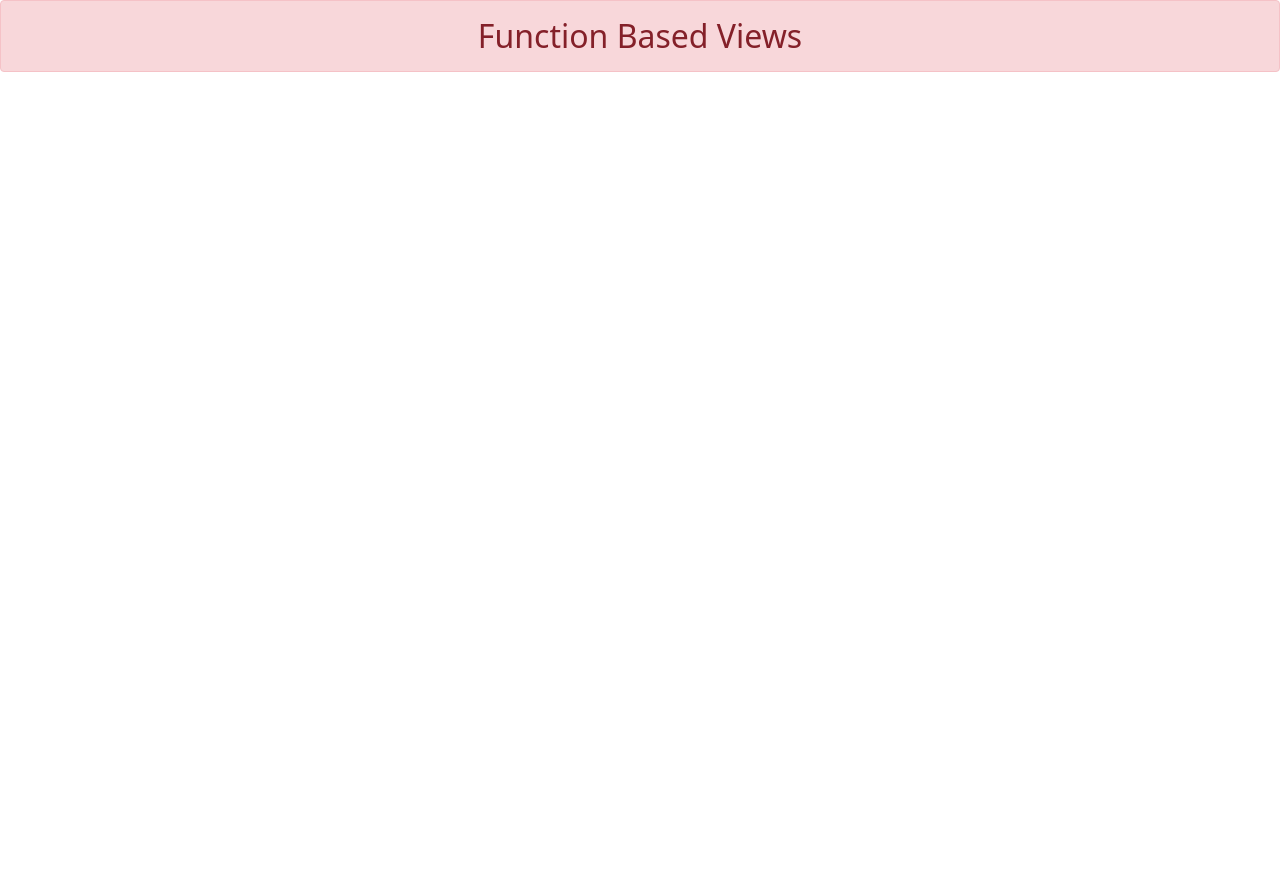
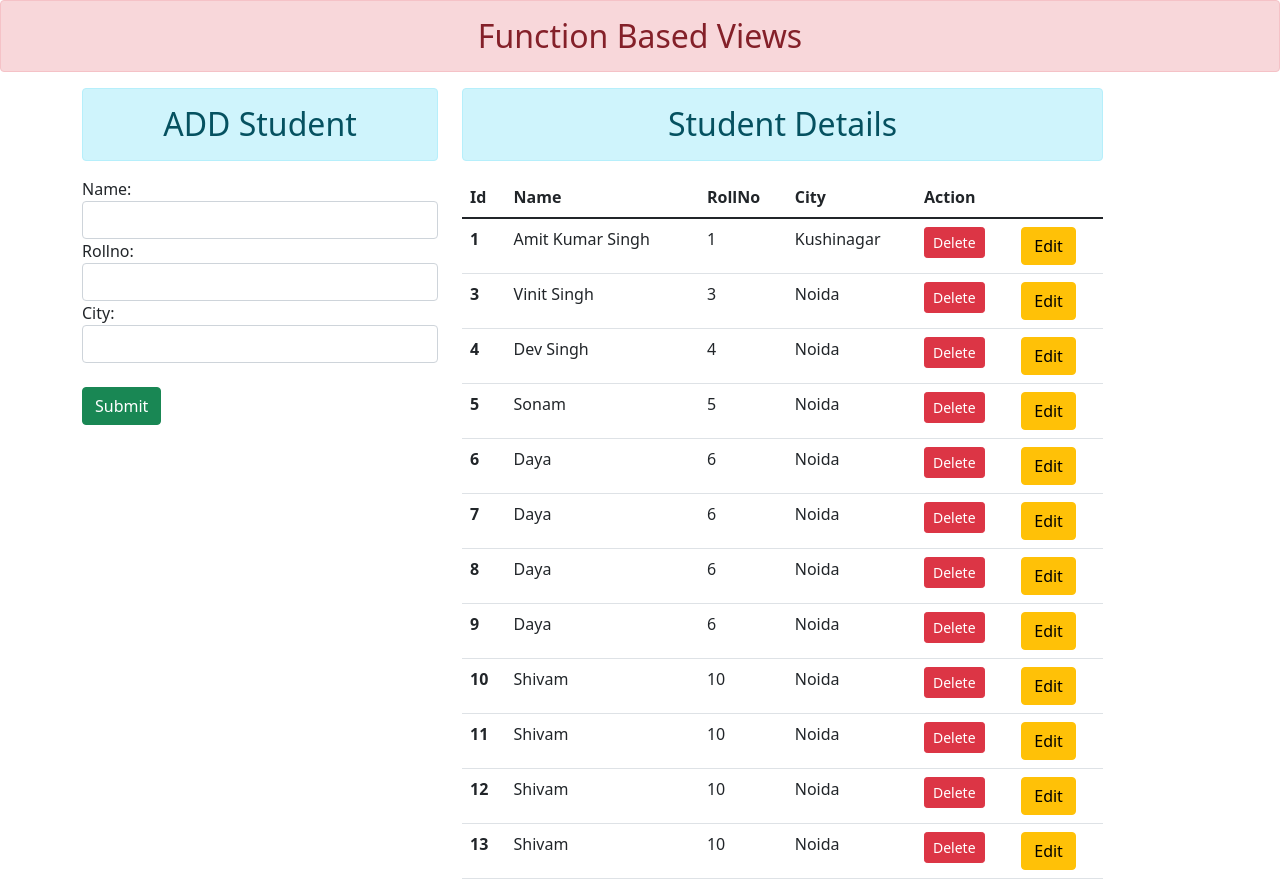
Before and after one commit to amitnov525/Practice, a Django app: page / in a window 1280 px wide. Before the commit the page ends 72 px from the top, so only its background shows below. Run offline with Django 3.2, Linux system fonts and the light colour scheme; data comes from the database, SQL or seed files in the repository; both versions use the stored data as it was after the commit; some libraries are stand-ins or nearby versions.

Commit message:
Adedd All the functionality

```diff
--- /dev/null
+++ b/main/forms.py
@@ -0,0 +1,12 @@
+from django import forms
+from main.models import Student
+
+class StudentForm(forms.ModelForm):
+    class Meta:
+        model=Student
+        fields='__all__'
+        widgets={
+            'name':forms.TextInput(attrs={'class':'form-control'}),
+            'rollno':forms.NumberInput(attrs={'class':'form-control'}),
+            'city':forms.TextInput(attrs={'class':'form-control'})
+        }
--- a/main/templates/main/addshow.html
+++ b/main/templates/main/addshow.html
@@ -1,3 +1,46 @@
 {% extends 'main/home.html'%}
 {% block content%}
+<div class="container">
+    <div class="row">
+        <div class="col-4 Offest-1">
+            <h2 class=" text-center alert alert-info"> ADD Student</h2>
+            <form action="" method="POST">
+                {% csrf_token %}
+                {{fm}}
+                <br>
+                <input type="submit"  class="btn btn-success" vlaue="Submit">
+            </form>
+        </div>
+        <div class="col-7">
+            <h2 class="text-center alert alert-info"> Student Details</h2>
+            <table class="table">
+                <thead>
+                  <tr>
+                    <th scope="col">Id</th>
+                    <th scope="col">Name</th>
+                    <th scope="col">RollNo</th>
+                    <th scope="col">City</th>
+                    <th scope="col">Action</th>
+
+                  </tr>
+                </thead>
+                <tbody>
+                    {% for stu in students %}
+                    <tr>
+                      <th scope="row">{{stu.id}}</th>
+                      <td>{{stu.name}}</td>
+                      <td>{{stu.rollno}}</td>
+                      <td>{{stu.city}}</td>
+                      <td><a href="{% url 'delete' stu.id %}"> <button class="btn btn-danger btn-sm">Delete</button></a></td>
+                      <td><a href="{% url 'update' stu.id %}"> <button class="btn btn-warning">Edit</button></a></td>
+                    </tr>
+                    {% endfor%}
+                </tbody>
+            </table>
+
+    </div>
+</div>
+
+
+
 {% endblock%}
--- a/main/templates/main/home.html
+++ b/main/templates/main/home.html
@@ -15,10 +15,12 @@
     </head>
     <body>
         <h2 class="text-center alert alert-danger"> Function Based Views</h2>
+        {% block content%}
 
 
         <script src="{% static 'main/js/jquery.js' %}"></script>
         <script src="{% static 'main/js/bootstrap.js' %}"></script>
         <script src="{% static 'main/js/popper.js' %}"></script>
+        {% endblock%}
     </body>
 </html>
--- a/main/urls.py
+++ b/main/urls.py
@@ -2,5 +2,9 @@ from django.urls import path
 from main import views
 
 urlpatterns = [
-    path('',views.addshow)
+    path('',views.addshow,name='home'),
+    path('/delete/<int:id>',views.delete1,name='delete'),
+    path('/update/<int:id>',views.update1,name='update'),
+
+
 ]
--- a/main/views.py
+++ b/main/views.py
@@ -1,6 +1,31 @@
-from django.shortcuts import render
+from django.shortcuts import render,HttpResponseRedirect
+from main.forms import StudentForm
+from main.models import Student
+
 
 # Create your views here.
 def addshow(request):
+    if request.method=="POST":
+        fm=StudentForm(data=request.POST)
+        if fm.is_valid():
+            fm.save()
+    fm=StudentForm()
+    students=Student.objects.all()
+    context={'fm':fm,'students':students}
+    return render(request,'main/addshow.html',context)
 
-    return render(request,'main/addshow.html')
+def delete1(request,id):
+    stu=Student.objects.get(id=id).delete()
+    return HttpResponseRedirect('/')
+
+def update1(request,id):
+    if request.method=="POST":
+        stu=Student.objects.get(id=id)
+        fm=StudentForm(request.POST,instance=stu)
+        if fm.is_valid():
+            fm.save()
+    else:
+        stu=Student.objects.get(id=id)
+        fm=fm=StudentForm(instance=stu)
+    context={'fm':fm}
+    return render(request,'main/update.html',context)
```
Also changed, not shown: main/templates/main/update.html (added, +17 -0 lines), db.sqlite3.
